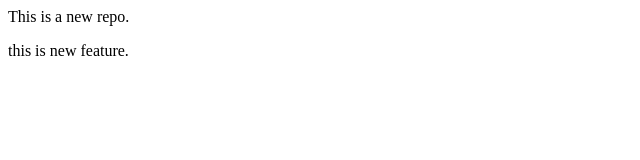
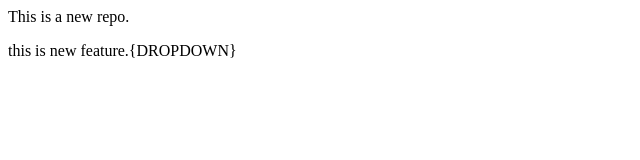
Before and after one commit to Shripatil200/localrepo, a plain HTML site: page index.html in a window 1280 px wide. Shown: the whole page, without its empty margins (0-640 px from the left). Drawn offline with Linux system fonts and the light colour scheme.

```diff
--- a/index.html
+++ b/index.html
@@ -2,5 +2,5 @@
     This is a new repo.
 </p>
 <p>
-    this is new feature.
+    this is new feature.{DROPDOWN}
 </p>
```
